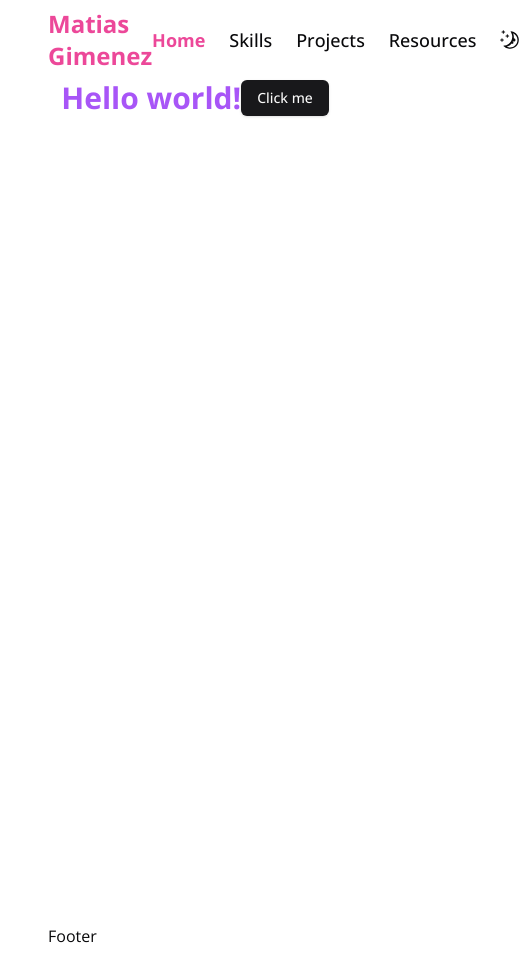
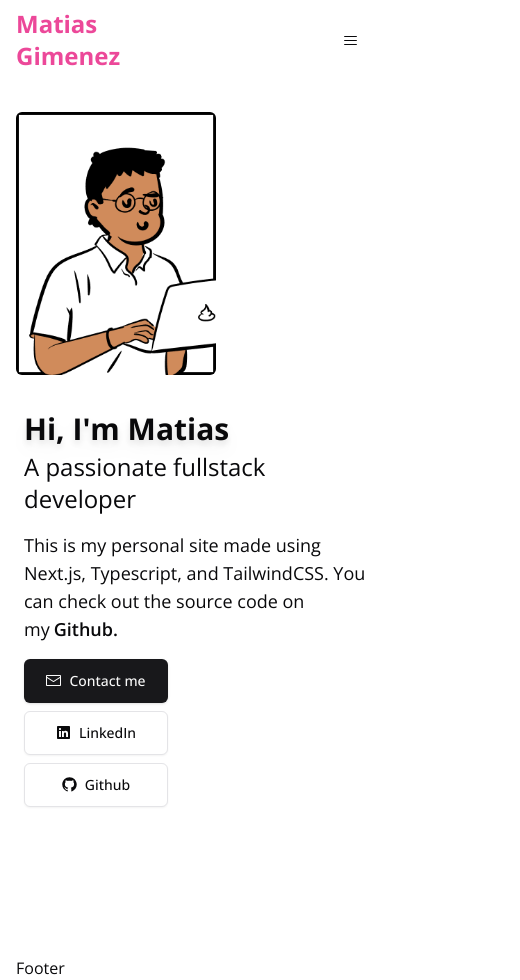
Before and after one commit to matiagimenez/portfolio, a Next.js app: page / in a window 390 px wide. Shown: the whole page, 520 px wide, since content can reach past the window. Before the commit the page ends 948 px from the top, so only its background shows below. Built offline with nearby package versions, Linux system fonts and the light colour scheme.

Commit message:
fix(config): fix responsive and add introduction

```diff
--- a/src/app/layout.tsx
+++ b/src/app/layout.tsx
@@ -20,7 +20,7 @@ export default function RootLayout({
 }>) {
 	return (
 		<html lang='en' className='h-full'>
-			<body className={`h-full ${openSans.className} px-12`}>
+			<body className={`h-full ${openSans.className} px-4 lg:px-12`}>
 				<ThemeProvider
 					attribute='class'
 					defaultTheme='light'
--- a/src/app/page.tsx
+++ b/src/app/page.tsx
@@ -1,10 +1,67 @@
-import { Button } from '@/components/ui/button';
+import Image from 'next/image';
+import Link from 'next/link';
+import {
+	GitHubLogoIcon,
+	LinkedInLogoIcon,
+	EnvelopeClosedIcon,
+} from '@radix-ui/react-icons';
+import { Button, buttonVariants } from '@/components/ui/button';
 
 export default function Home() {
 	return (
-		<main className='min-h-full flex justify-center items-center'>
-			<h1 className='text-purple-500 font-bold text-3xl'>Hello world!</h1>
-			<Button>Click me</Button>
-		</main>
+		<section className='lg:w-3/4 flex flex-col items-start md:flex-row md:items-center m-auto mt-8 gap-8'>
+			<Image
+				priority={true}
+				src='/avatar.png'
+				width={200}
+				height={300}
+				className='rounded-md'
+				alt='Avatar'
+			/>
+			<section className='grow max-w-lg'>
+				<h2 className='text-3xl lg:text-5xl font-bold drop-shadow-lg py-1 px-2 md:pr-3'>
+					Hi, I&apos;m Matias
+				</h2>
+				<h3 className='text-2xl lg:text-2xl px-2 md:pr-3'>
+					A passionate fullstack developer
+				</h3>
+				<p className='text-lg md:text-xl py-4 px-2 md:pr-3'>
+					This is my personal site made using Next.js, Typescript, and
+					TailwindCSS. You can check out the source code on my
+					<Link
+						href='https://github.com/matiagimenez'
+						target='_blank'
+						className='font-semibold ml-1 hover:underline'
+					>
+						Github.
+					</Link>
+				</p>
+				<p className='flex flex-col md:flex-row gap-2 px-2 md:pr-3'>
+					<Button
+						className={`inline-flex items-center gap-2 h-11 w-36`}
+					>
+						<EnvelopeClosedIcon className='inline' /> Contact me
+					</Button>
+					<Link
+						href='https://www.linkedin.com/in/matiagimenez/'
+						target='_blank'
+						className={`inline-flex items-center gap-2 w-36 ${buttonVariants(
+							{ variant: 'outline' }
+						)}`}
+					>
+						<LinkedInLogoIcon className='inline' /> LinkedIn
+					</Link>
+					<Link
+						href='https://github.com/matiagimenez'
+						target='_blank'
+						className={`inline-flex items-center gap-2  w-36 ${buttonVariants(
+							{ variant: 'outline' }
+						)}`}
+					>
+						<GitHubLogoIcon className='inline' /> Github
+					</Link>
+				</p>
+			</section>
+		</section>
 	);
 }
--- a/src/components/ui/button.tsx
+++ b/src/components/ui/button.tsx
@@ -1,57 +1,57 @@
-import * as React from "react"
-import { Slot } from "@radix-ui/react-slot"
-import { cva, type VariantProps } from "class-variance-authority"
+import * as React from 'react';
+import { Slot } from '@radix-ui/react-slot';
+import { cva, type VariantProps } from 'class-variance-authority';
 
-import { cn } from "@/lib/utils"
+import { cn } from '@/lib/utils';
 
 const buttonVariants = cva(
-  "inline-flex items-center justify-center whitespace-nowrap rounded-md text-sm font-medium transition-colors focus-visible:outline-none focus-visible:ring-1 focus-visible:ring-ring disabled:pointer-events-none disabled:opacity-50",
+	'inline-flex items-center justify-center whitespace-nowrap rounded-md text-sm font-medium transition-colors focus-visible:outline-none focus-visible:ring-1 focus-visible:ring-ring disabled:pointer-events-none disabled:opacity-50',
 	{
 		variants: {
 			variant: {
 				default:
-          "bg-primary text-primary-foreground shadow hover:bg-primary/90",
+					'bg-primary text-primary-foreground shadow hover:bg-primary/90',
 				destructive:
-          "bg-destructive text-destructive-foreground shadow-sm hover:bg-destructive/90",
+					'bg-destructive text-destructive-foreground shadow-sm hover:bg-destructive/90',
 				outline:
-          "border border-input bg-background shadow-sm hover:bg-accent hover:text-accent-foreground",
+					'border border-input bg-background shadow-sm hover:bg-accent hover:text-accent-foreground',
 				secondary:
-          "bg-secondary text-secondary-foreground shadow-sm hover:bg-secondary/80",
-        ghost: "hover:bg-accent hover:text-accent-foreground",
-        link: "text-primary underline-offset-4 hover:underline",
+					'bg-secondary text-secondary-foreground shadow-sm hover:bg-secondary/80',
+				ghost: 'hover:bg-accent hover:text-accent-foreground',
+				link: 'text-primary underline-offset-4 hover:underline',
 			},
 			size: {
-        default: "h-9 px-4 py-2",
-        sm: "h-8 rounded-md px-3 text-xs",
-        lg: "h-10 rounded-md px-8",
-        icon: "h-9 w-9",
+				default: 'h-11 px-4 py-2',
+				sm: 'h-8 rounded-md px-3 text-xs',
+				lg: 'h-10 rounded-md px-8',
+				icon: 'h-9 w-9',
 			},
 		},
 		defaultVariants: {
-      variant: "default",
-      size: "default",
+			variant: 'default',
+			size: 'default',
 		},
 	}
-)
+);
 
 export interface ButtonProps
 	extends React.ButtonHTMLAttributes<HTMLButtonElement>,
 		VariantProps<typeof buttonVariants> {
-  asChild?: boolean
+	asChild?: boolean;
 }
 
 const Button = React.forwardRef<HTMLButtonElement, ButtonProps>(
 	({ className, variant, size, asChild = false, ...props }, ref) => {
-    const Comp = asChild ? Slot : "button"
+		const Comp = asChild ? Slot : 'button';
 		return (
 			<Comp
 				className={cn(buttonVariants({ variant, size, className }))}
 				ref={ref}
 				{...props}
 			/>
-    )
+		);
 	}
-)
-Button.displayName = "Button"
+);
+Button.displayName = 'Button';
 
-export { Button, buttonVariants }
+export { Button, buttonVariants };
--- a/src/components/ui/header.tsx
+++ b/src/components/ui/header.tsx
@@ -2,10 +2,11 @@
 import Link from 'next/link';
 import { usePathname } from 'next/navigation';
 import React from 'react';
-import { ThemeToggle } from '@/components/ui';
+import { ThemeToggle, MenuButton } from '@/components/ui';
 
 export const Header = () => {
 	const pathname = usePathname();
+	const [show, setShow] = React.useState<boolean>(false);
 
 	const links = [
 		{ href: '/', label: 'Home' },
@@ -16,23 +17,39 @@ export const Header = () => {
 
 	return (
 		<header className='flex justify-between min-h-20 items-center'>
-			<h1 className='font-bold text-2xl text-pink-500'>Matias Gimenez</h1>
+			<h1 className='font-bold text-2xl text-pink-500 max-w-10 sm:max-w-none'>
+				<Link href='/'>Matias Gimenez</Link>
+			</h1>
 			<nav>
-				<ul className='flex gap-6 font-medium text-lg'>
+				<MenuButton show={show} setShow={setShow} />
+				<ul
+					className={`${
+						show
+							? 'absolute right-0 px-4 pl-8 pb-4 rounded-md top-16'
+							: 'hidden'
+					} bg-background md:p-0 flex flex-col gap-4 border border-t-0 border-r-0 rounded-t-none md:border-0 md:gap-6 font-medium text-lg md:relative md:flex-row md:flex md:top-0 md:right-0`}
+				>
 					{links.map(({ href, label }) => {
 						return (
 							<li
 								key={href}
-								className={`${
+								className={`text-right md:text-center ${
 									pathname === href &&
 									'text-pink-500 font-bold'
 								}`}
 							>
-								<Link href={href}>{label}</Link>
+								<Link
+									href={href}
+									onClick={() => setShow(false)}
+								>
+									{label}
+								</Link>
 							</li>
 						);
 					})}
-					<ThemeToggle />
+					<li className='text-right md:text-center md:mt-1'>
+						<ThemeToggle />
+					</li>
 				</ul>
 			</nav>
 		</header>
--- a/src/components/ui/index.ts
+++ b/src/components/ui/index.ts
@@ -1,3 +1,4 @@
 export * from './button';
 export * from './header';
+export * from './menu-button';
 export * from './theme-toggle';
--- /dev/null
+++ b/src/components/ui/menu-button.tsx
@@ -0,0 +1,31 @@
+import { Button } from '@/components/ui';
+import { HamburgerMenuIcon, Cross2Icon } from '@radix-ui/react-icons';
+
+interface MenuButtonProps {
+	show: boolean;
+	setShow: React.Dispatch<React.SetStateAction<boolean>>;
+}
+
+export const MenuButton: React.FC<MenuButtonProps> = ({ show, setShow }) => {
+	if (show) {
+		return (
+			<Button
+				className='md:hidden text-pink-500 px-1'
+				onClick={() => setShow(false)}
+				variant='ghost'
+			>
+				<Cross2Icon />
+			</Button>
+		);
+	}
+
+	return (
+		<Button
+			className='md:hidden'
+			onClick={() => setShow(true)}
+			variant='ghost'
+		>
+			<HamburgerMenuIcon />
+		</Button>
+	);
+};
```
Also changed, not shown: public/avatar.png (added). Lines whose indentation alone changed are shown as unchanged.
